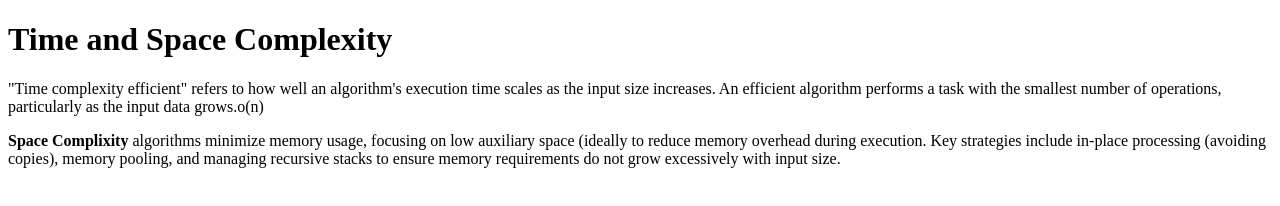
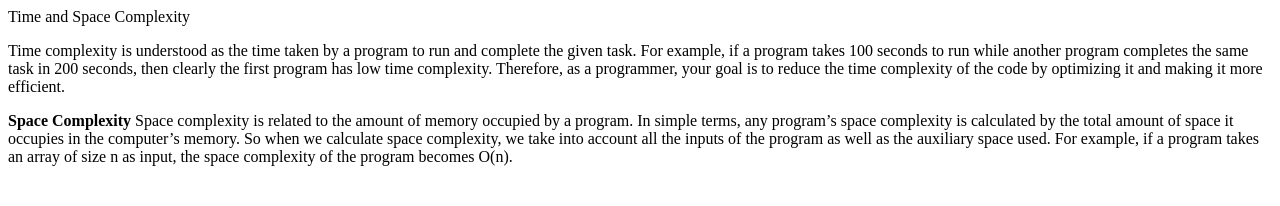
Before and after one commit to acciojob/time-and-space-complexity-pawanprajapati01, a website: page main.html in a window 1280 px wide. Drawn offline with Linux system fonts and the light colour scheme.

Commit message:
created a submission

```diff
--- a/main.html
+++ b/main.html
@@ -8,9 +8,9 @@
 
 <body>
 	<!-- the entire body must be written by student -->
-	<h1>Time and Space Complexity</h1>
-	<p>"Time complexity efficient" refers to how well an algorithm's execution time scales as the input size increases. An efficient algorithm performs a task with the smallest number of operations, particularly as the input data grows.o(n)</p>
-	<p> <b>Space Complixity</b> algorithms minimize memory usage, focusing on low auxiliary space (ideally to reduce memory overhead during execution. Key strategies include in-place processing (avoiding copies), memory pooling, and managing recursive stacks to ensure memory requirements do not grow excessively with input size.</p>
+	<h>Time and Space Complexity</h1>
+	<p>Time complexity is understood as the time taken by a program to run and complete the given task. For example, if a program takes 100 seconds to run while another program completes the same task in 200 seconds, then clearly the first program has low time complexity. Therefore, as a programmer, your goal is to reduce the time complexity of the code by optimizing it and making it more efficient.</p>
+	<p><b>Space Complexity</b> Space complexity is related to the amount of memory occupied by a program. In simple terms, any program’s space complexity is calculated by the total amount of space it occupies in the computer’s memory. So when we calculate space complexity, we take into account all the inputs of the program as well as the auxiliary space used. For example, if a program takes an array of size n as input, the space complexity of the program becomes O(n).</p>
     <script type="text/javascript" src="./script.js">
 </script>
 
```
